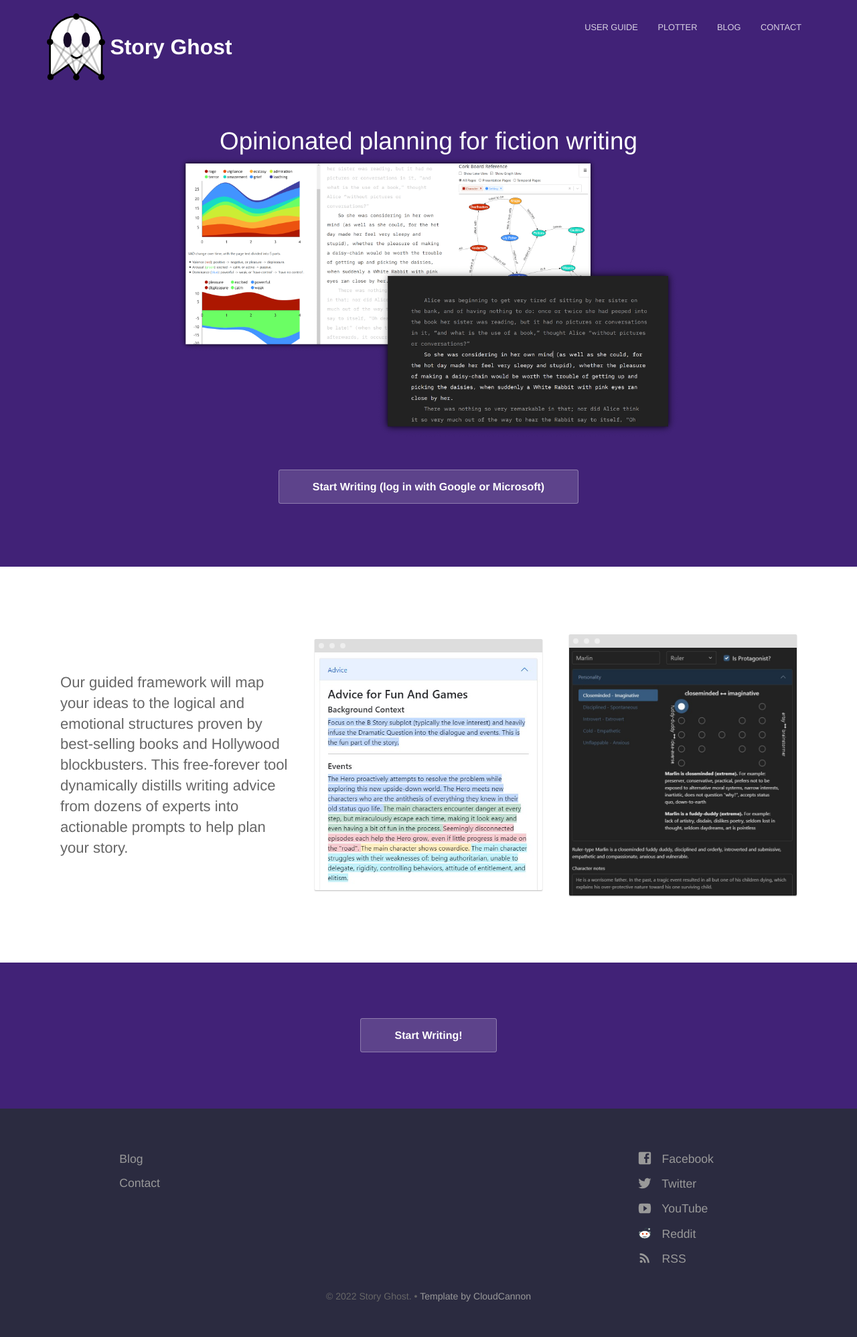
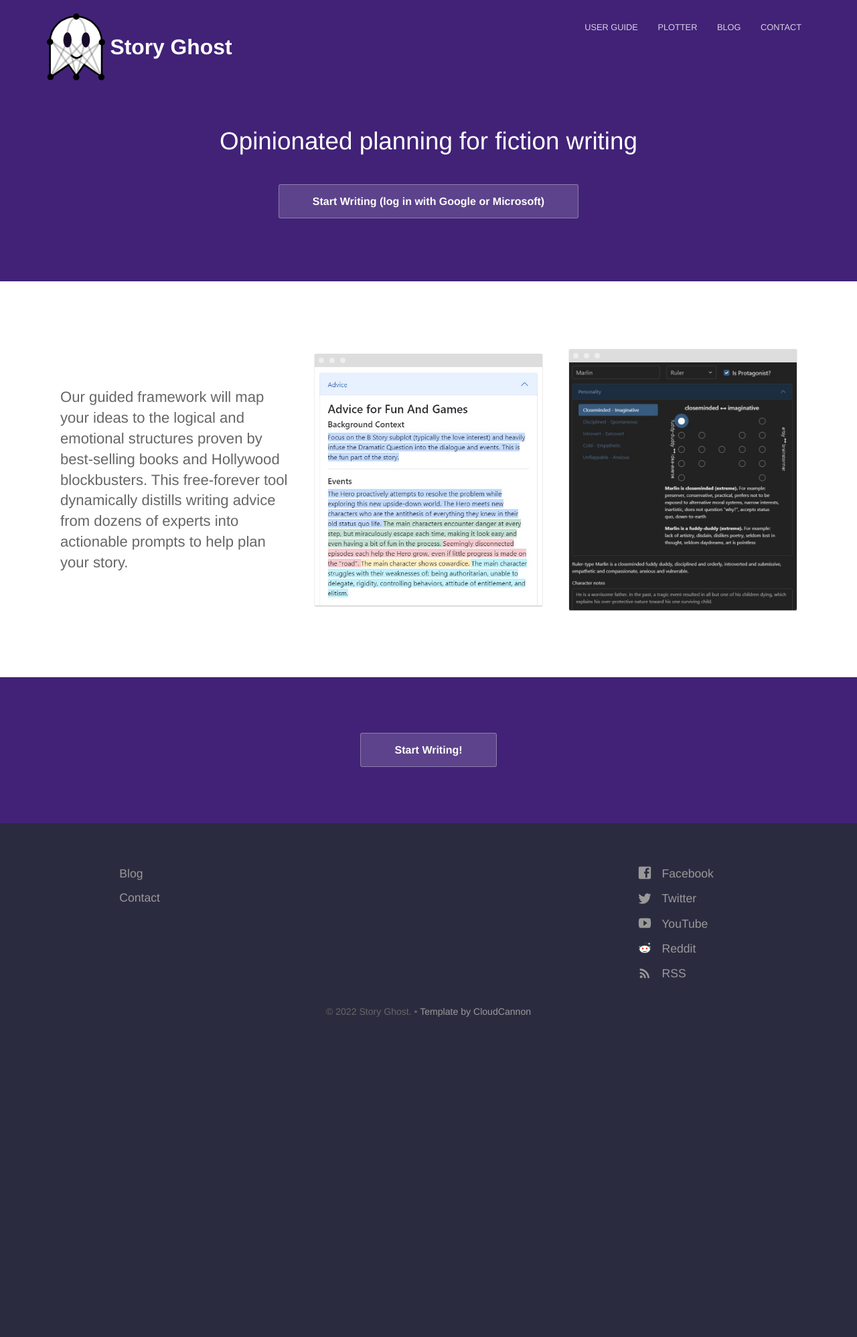
Before and after one commit to headchem/story-ghost, a Jekyll site: the page built from index.html, in a window 1280 px wide. Shown: the whole page at 67% size. Built offline with Jekyll 4.4.1, drawn with Linux system fonts in a browser that asks for light colours; after the commit the page ends 1570 px from its top, so only the background shows below that.

Commit message:
remove hero image

```diff
--- a/index.html
+++ b/index.html
@@ -5,9 +5,6 @@
 <section class="hero">
 	<div class="text-container">
 		<h1 class="editable">Opinionated planning for fiction writing</h1>
-		<div class="image">
-			<img src="{{ site.baseurl }}/images/landing/main-dual.png" alt="screenshot of main tool" class="editable" />
-		</div>
 		<div class="cta button alt">
 			<a href="https://storyghost.app"><strong>Start Writing (log in with Google or Microsoft)</strong></a>
 		</div>
```
